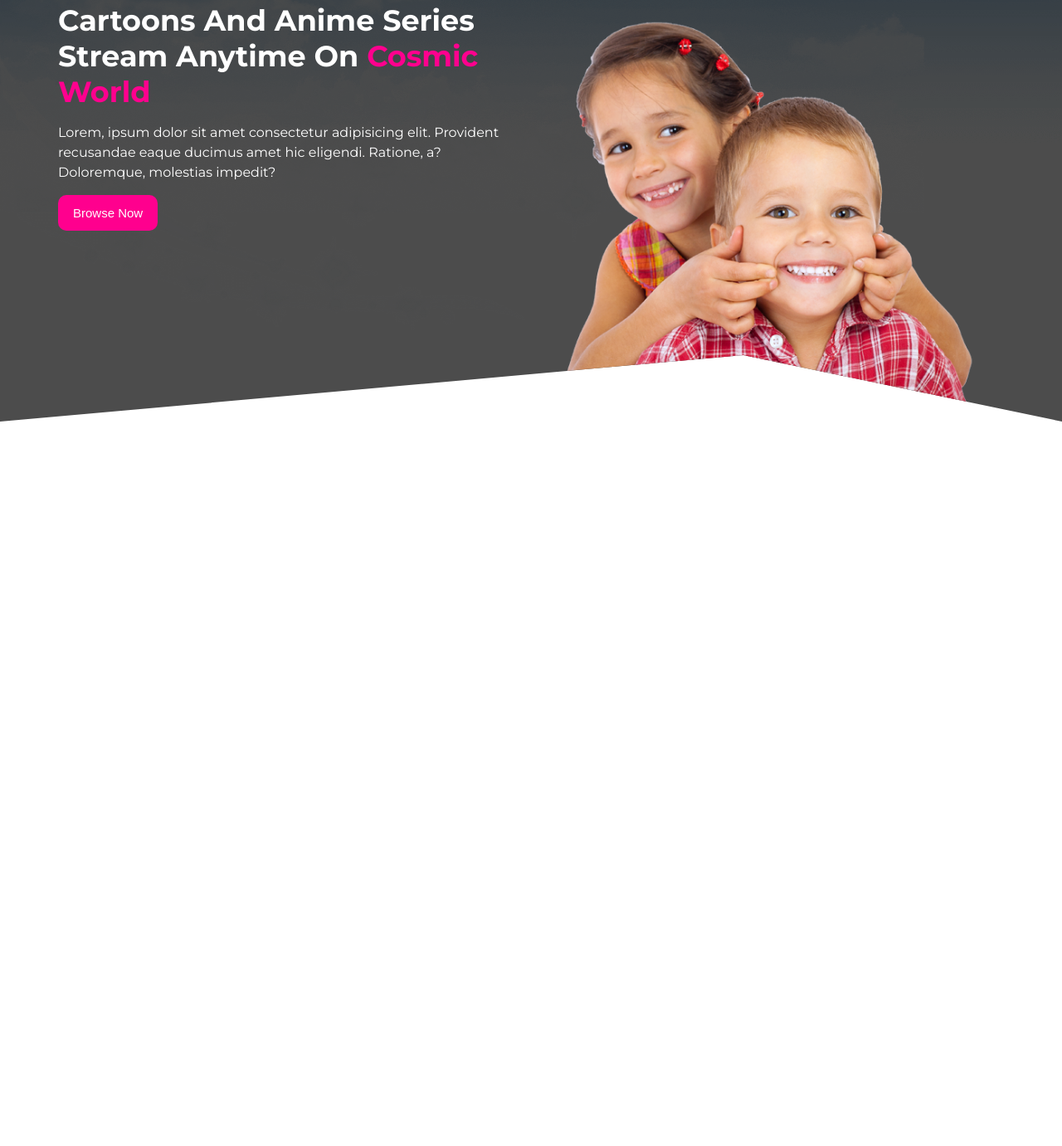
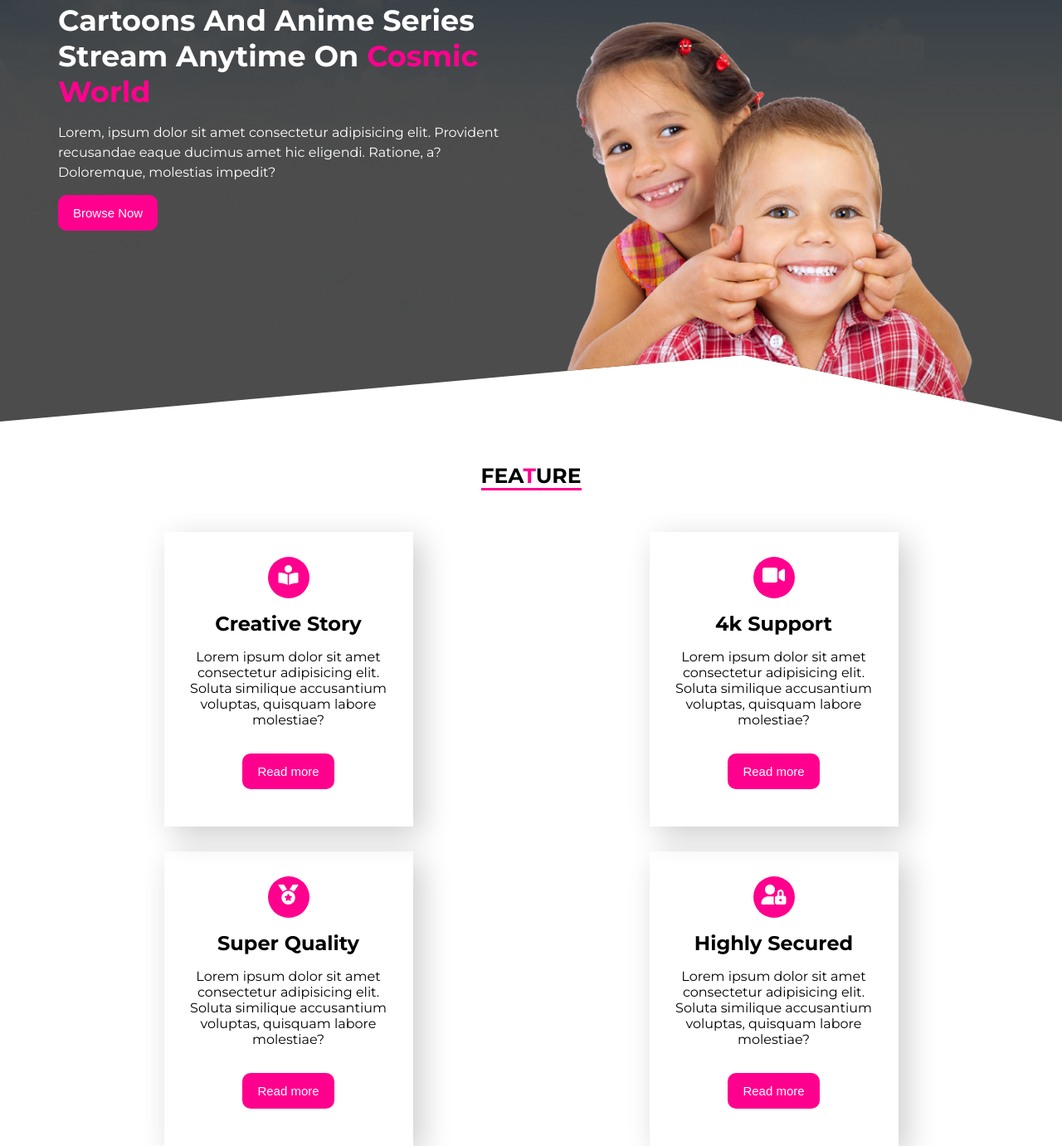
Before and after one commit to sayemhossain/cosmic-world, a plain HTML site: page index.html in a window 1280 px wide. Shown: the part 292-1673 px from the top of the page at 83% size. Before the commit the page ends 800 px from the top, so only its background shows below. Drawn offline with Linux system fonts and the light colour scheme.

Commit message:
feature section start

```diff
--- a/index.html
+++ b/index.html
@@ -6,6 +6,9 @@
     <meta http-equiv="X-UA-Compatible" content="IE=edge">
     <meta name="viewport" content="width=device-width, initial-scale=1.0">
     <title>Cosmic Worlds</title>
+    <!-- font-awesome link -->
+    <link rel="stylesheet" href="https://cdnjs.cloudflare.com/ajax/libs/font-awesome/6.0.0-beta3/css/all.min.css">
+    <!-- css link -->
     <link rel="stylesheet" href="style.css">
 </head>
 
@@ -38,7 +41,38 @@
         </section>
     </header>
     <main>
+        <section id="feature" class="container">
+            <div class="section-title">
+                <h1>Fea<span style="color: #ff008e;">t</span>ure</h1>
+            </div>
+            <div class="cards">
+                <div class="card">
+                    <i class="fas fa-book-reader"></i>
+                    <h1>Creative Story</h1>
+                    <p>Lorem ipsum dolor sit amet consectetur adipisicing elit. Soluta similique accusantium voluptas, quisquam labore molestiae?</p>
+                    <button class="btn">Read more</button>
+                </div>
 
+                <div class="card">
+                    <i class="fas fa-video"></i>
+                    <h1>4k Support</h1>
+                    <p>Lorem ipsum dolor sit amet consectetur adipisicing elit. Soluta similique accusantium voluptas, quisquam labore molestiae?</p>
+                    <button class="btn">Read more</button>
+                </div>
+                <div class="card">
+                    <i class="fas fa-medal"></i>
+                    <h1>Super Quality</h1>
+                    <p>Lorem ipsum dolor sit amet consectetur adipisicing elit. Soluta similique accusantium voluptas, quisquam labore molestiae?</p>
+                    <button class="btn">Read more</button>
+                </div>
+                <div class="card">
+                    <i class="fas fa-user-lock"></i>
+                    <h1>Highly Secured</h1>
+                    <p>Lorem ipsum dolor sit amet consectetur adipisicing elit. Soluta similique accusantium voluptas, quisquam labore molestiae?</p>
+                    <button class="btn">Read more</button>
+                </div>
+            </div>
+        </section>
     </main>
     <footer>
 
--- a/style.css
+++ b/style.css
@@ -7,6 +7,7 @@
 body {
   font-family: "Montserrat", sans-serif;
 }
+/* common style */
 .btn {
   background-color: #ff008e;
   padding: 10px 15px;
@@ -22,7 +23,17 @@ body {
   background-color: transparent;
   color: white;
 }
-
+.section-title {
+  text-align: center;
+}
+.section-title h1 {
+  text-transform: uppercase;
+  font-size: 25px;
+  border-bottom: 3px solid #ff008e;
+  display: inline-block;
+  margin: 50px 0;
+}
+/* header section start */
 header {
   background-image: url(images/cloud.png);
   background-repeat: no-repeat;
@@ -36,6 +47,7 @@ header {
   margin: 0 auto;
   padding: 0 30px;
 }
+/* navbar */
 nav {
   display: flex;
   justify-content: space-between;
@@ -59,6 +71,7 @@ nav {
 .navigation li a:hover {
   color: #ff008e;
 }
+/* banner */
 .banner {
   height: calc(100vh - 80px);
   display: grid;
@@ -87,3 +100,33 @@ nav {
 .banner-right img {
   width: 100%;
 }
+/* feature section */
+.cards {
+  display: grid;
+  gap: 30px;
+  grid-template-columns: repeat(2, 1fr);
+  justify-content: center;
+}
+.card {
+  text-align: center;
+  width: 300px;
+  padding: 30px;
+  box-shadow: 10px 10px 35px rgba(0, 0, 0, 0.2);
+  margin: 0 auto;
+}
+.card i {
+  background-color: #ff008e;
+  border-radius: 50%;
+  height: 50px;
+  width: 50px;
+  padding: 10px;
+  color: white;
+  font-size: 1.5rem;
+  margin-bottom: 1rem;
+}
+.card h1 {
+  margin-bottom: 1rem;
+}
+.card p {
+  margin-bottom: 1rem;
+}
```
